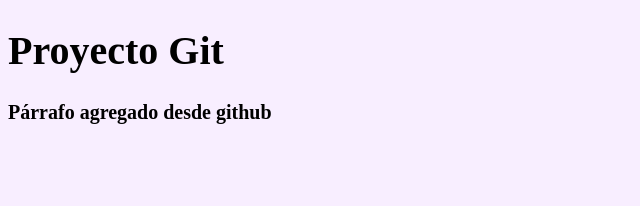
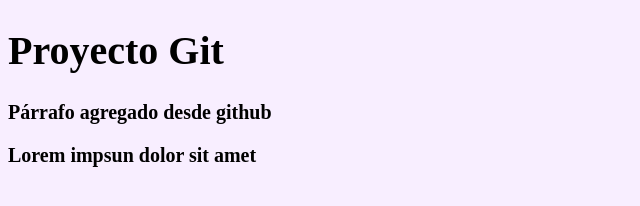
Before and after one commit to AbelE777/CursoGit, a plain HTML site: page index.html in a window 1280 px wide. Shown: the whole page, without its empty margins (0-640 px from the left). Drawn offline with Linux system fonts and the light colour scheme.

Commit message:
Update index.html

```diff
--- a/index.html
+++ b/index.html
@@ -9,5 +9,6 @@
 <body>
 	<h1>Proyecto Git</h1>
 	<p>Párrafo agregado desde github</p>
+	<div><span>Lorem impsun dolor sit amet</span></div>
 </body>
 </html>
```
